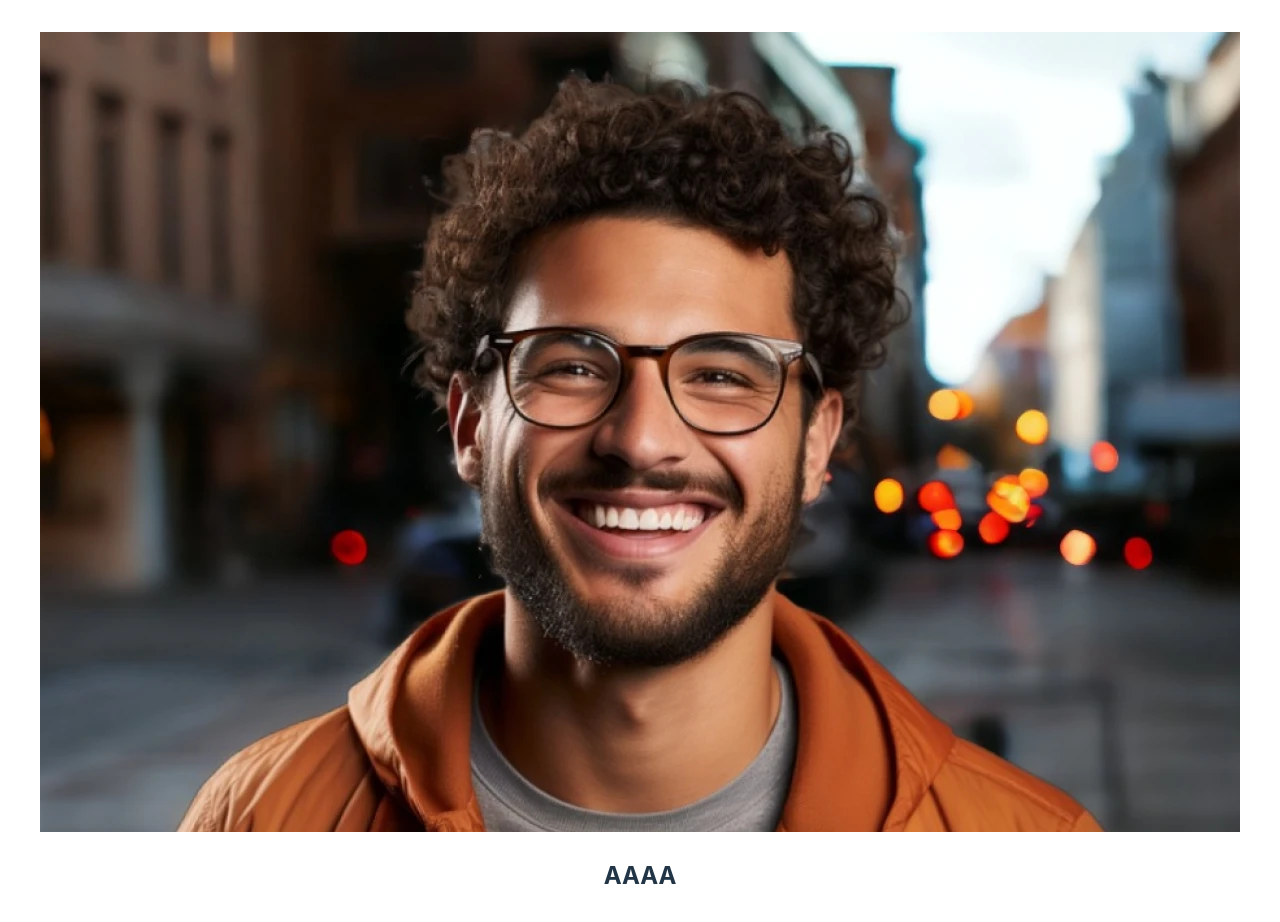
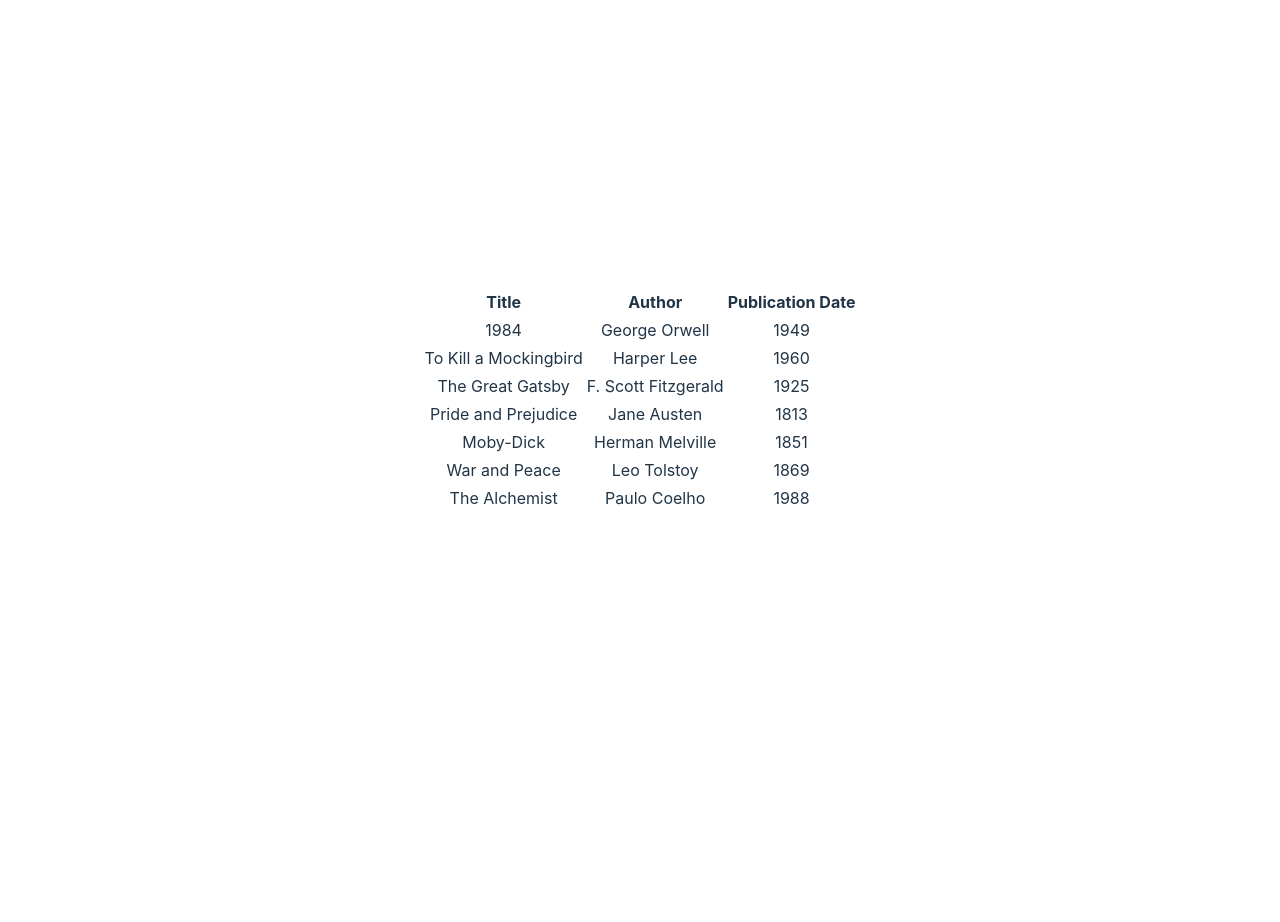
Before and after one commit to ameurelmoukh04/React_HOMEWORKS, a React (Vite) app: page / in a window 1280 px wide. Shown: the top 922 px of the page. After the commit the page ends 800 px from the top, so only its background shows below. Built offline with nearby package versions, Linux system fonts and the light colour scheme.

Commit message:
commited tp2ex1

```diff
--- a/src/App.jsx
+++ b/src/App.jsx
@@ -1,12 +1,12 @@
 import { useState } from 'react'
 import './App.css'
-import Profil from './components/Content/Profil'
-
+import Table from './components/Table'
+import LoadData from './components/LoadData'
 function App() {
 
   return (
     <>
-      <Profil />
+  <LoadData/>
     </>
   )
 }
--- a/src/components/Content/Profil.jsx
+++ /dev/null
@@ -1,13 +0,0 @@
-import React from 'react'
-import image from '../../Images/profil.webp'
-
-const Profil = () => {
-  return (
-    <div>
-        <img src={image} alt="" />
-        <h2>AAAA</h2>
-    </div>
-  )
-}
-
-export default Profil
--- /dev/null
+++ b/src/components/LoadData.jsx
@@ -0,0 +1,56 @@
+import React from 'react'
+
+const Table = () => {
+    const books = [
+        {
+            "title": "1984", "author": "George Orwell", "publicationYear":
+                1949, "genre": "Dystopian", "rating": 4.8
+        },
+        { "title": "To Kill a Mockingbird", "author": "Harper Lee", "publicationYear": 1960, "genre": "Classic", "rating": 4.9 },
+        { "title": "The Great Gatsby", "author": "F. Scott Fitzgerald", "publicationYear": 1925, "genre": "Classic", "rating": 4.4 },
+        {
+            "title": "Pride and Prejudice", "author": "Jane Austen", "publicationYear":
+                1813, "genre": "Romance", "rating": 4.7
+        },
+        {
+            "title": "Moby-Dick", "author": "Herman Melville", "publicationYear":
+                1851, "genre": "Adventure", "rating": 4.1
+        },
+        {
+            "title": "War and Peace", "author": "Leo Tolstoy", "publicationYear":
+                1869, "genre": "Historical Fiction", "rating": 4.5
+        },
+        {
+            "title": "The Alchemist", "author": "Paulo Coelho", "publicationYear":
+                1988, "genre": "Philosophical Fiction", "rating": 4.7
+        }
+    ]
+    return (
+        <div>
+            <table>
+                <thead>
+                    <tr>
+                        <th>Title</th>
+                        <th>Author</th>
+                        <th>Publication Date</th>
+                    </tr>
+                </thead>
+                <tbody>
+
+
+            {books.map((book) => (
+                <tr key={book.title}>
+                    <td>{book.title}</td>
+                    <td>{book.author}</td>
+                    <td>{book.publicationYear}</td>
+                </tr>
+                ))}
+
+                </tbody>
+
+            </table>
+        </div >
+    )
+}
+
+export default Table
--- /dev/null
+++ b/src/components/Table.jsx
@@ -0,0 +1,45 @@
+import React from 'react'
+
+const Table = () => {
+    const books = [
+        {
+            "title": "1984", "author": "George Orwell", "publicationYear":
+                1949, "genre": "Dystopian", "rating": 4.8
+        },
+        { "title": "To Kill a Mockingbird", "author": "Harper Lee", "publicationYear": 1960, "genre": "Classic", "rating": 4.9 },
+        { "title": "The Great Gatsby", "author": "F. Scott Fitzgerald", "publicationYear": 1925, "genre": "Classic", "rating": 4.4 },
+        {
+            "title": "Pride and Prejudice", "author": "Jane Austen", "publicationYear":
+                1813, "genre": "Romance", "rating": 4.7
+        },
+        {
+            "title": "Moby-Dick", "author": "Herman Melville", "publicationYear":
+                1851, "genre": "Adventure", "rating": 4.1
+        },
+        {
+            "title": "War and Peace", "author": "Leo Tolstoy", "publicationYear":
+                1869, "genre": "Historical Fiction", "rating": 4.5
+        },
+        {
+            "title": "The Alchemist", "author": "Paulo Coelho", "publicationYear":
+                1988, "genre": "Philosophical Fiction", "rating": 4.7
+        }
+    ]
+    return (
+        <div>
+            <ul>
+
+                {books.map((book) => (
+
+                    <>
+                        <li style={{listStyleType:"none"}}>{book.title} ({book.author} - {book.publicationYear})</li>
+                    </>
+                    )
+
+                )}
+            </ul>
+        </div>
+    )
+}
+
+export default Table
```
Also changed, not shown: src/Images/profil.webp (deleted), src/components/Footer/Footer.jsx (deleted), src/components/Header/Header.jsx (deleted), src/components/Navigation/Navigation.jsx (deleted).
